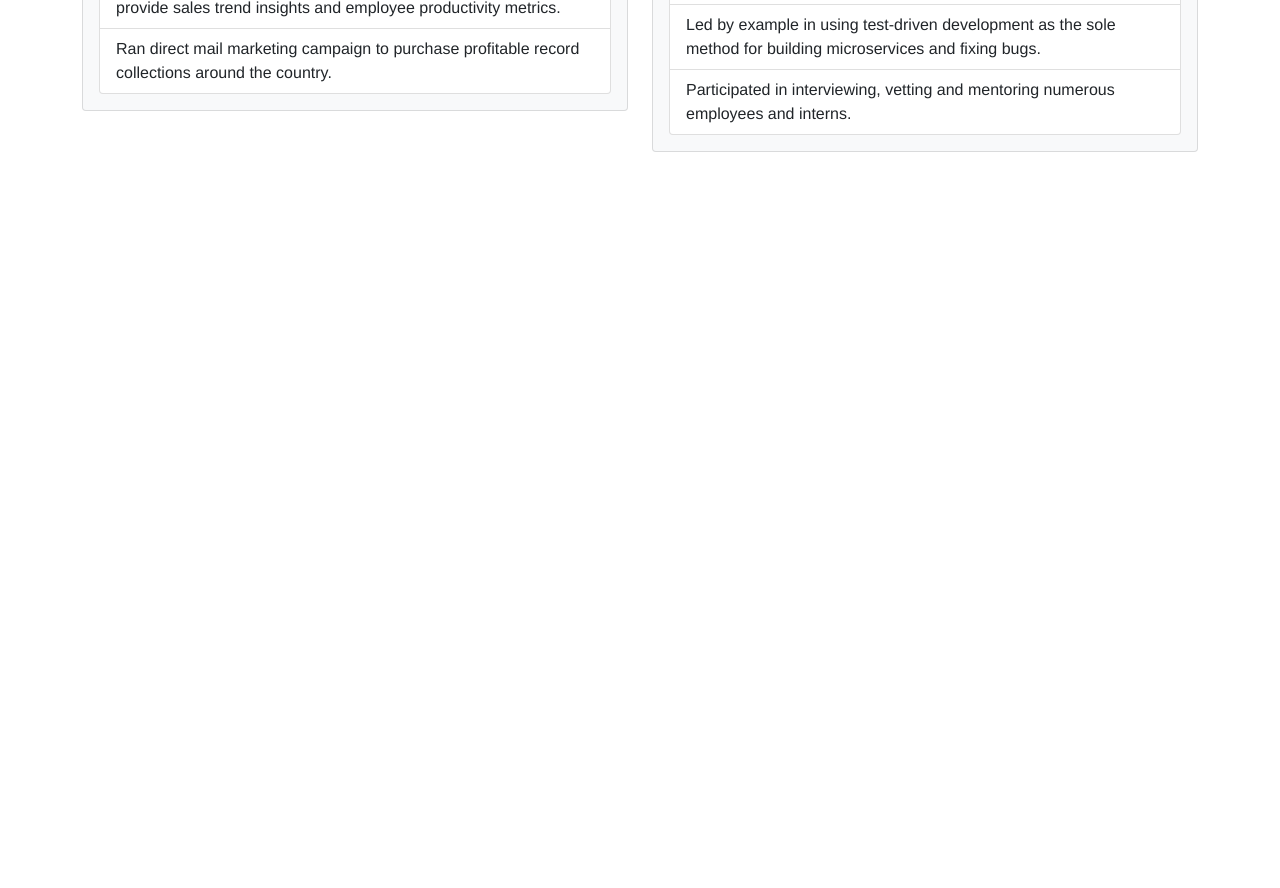
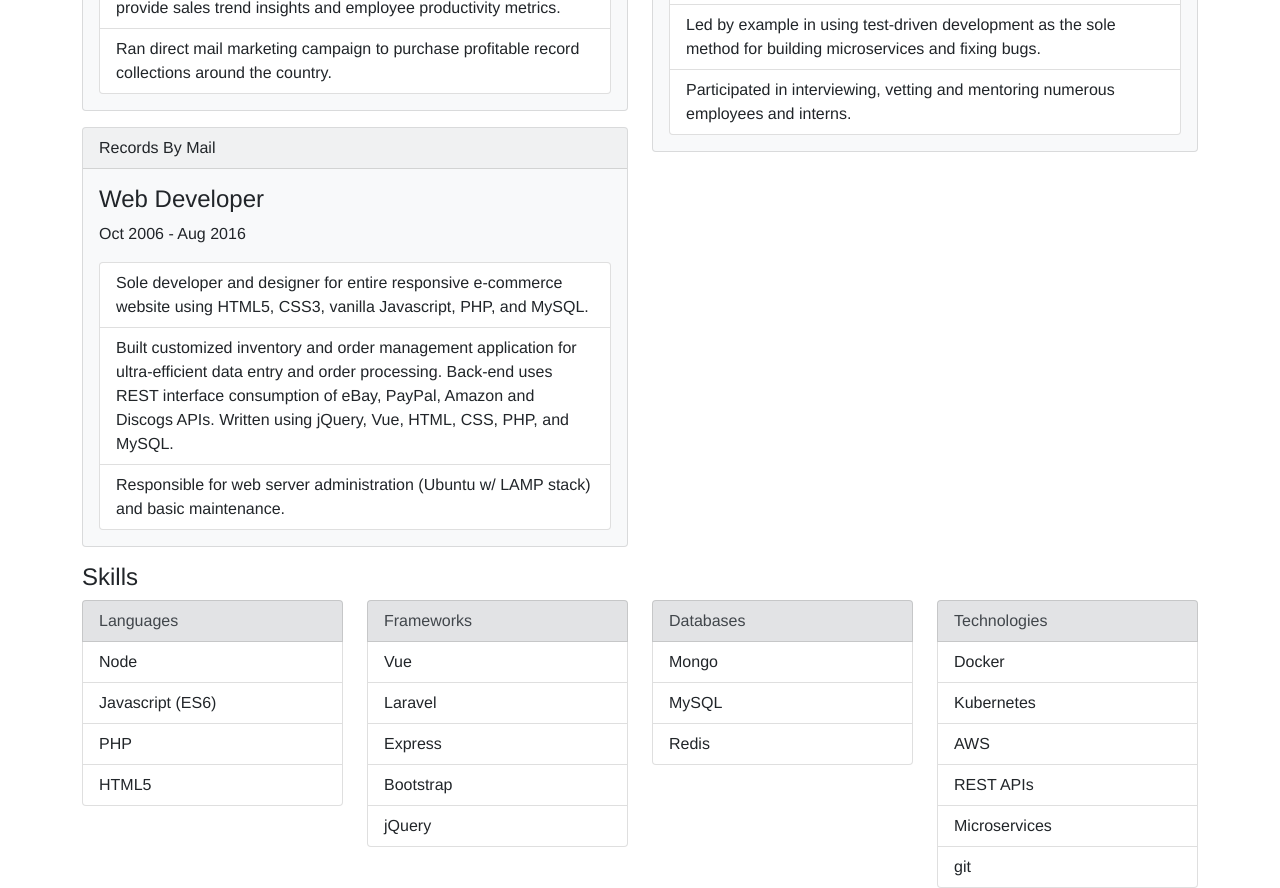
Before and after one commit to timzagelow/resume, a Vue app: page / in a window 1280 px wide. Shown: the part 600-1488 px from the top of the page. Before the commit the page ends 800 px from the top, so only its background shows below. Built offline with nearby package versions, Linux system fonts and the light colour scheme.

Commit message:
add skills and more experience

```diff
--- a/src/App.vue
+++ b/src/App.vue
@@ -13,6 +13,10 @@
           <experience></experience>
         </b-col>
       </b-row>
+
+
+      <h4>Skills</h4>
+      <skills></skills>
     </b-container>
   </div>
 </template>
@@ -20,12 +24,13 @@
 <script>
 
 import Experience from "./components/Experience";
-// import Experience from './components/Experience.vue';
+import Skills from "./components/Skills";
 
 export default {
   name: 'App',
   components: {
-    Experience
+    Experience,
+    Skills,
   },
   created() {
     document.title = "Tim Zagelow";
--- a/src/components/Experience.vue
+++ b/src/components/Experience.vue
@@ -1,12 +1,12 @@
 <template>
   <div>
-    <b-row>
-      <b-col>
-        <b-card
+        <b-row>
+          <b-col sm="6">
+            <b-card
         header="Records By Mail"
         title="Full Stack Developer"
-        class="mb-2"
-        bg-variant="light">
+        bg-variant="light"
+        class="mb-3">
           <b-card-text>
           Feb 2019 - Present
           </b-card-text>
@@ -30,14 +30,35 @@
 
           </b-list-group>
         </b-card>
-      </b-col>
 
-      <b-col>
+<b-card
+        header="Records By Mail"
+        title="Web Developer"
+        bg-variant="light"
+        class="mb-3">
+          <b-card-text>
+          Oct 2006 - Aug 2016
+          </b-card-text>
+
+          <b-list-group>
+            <b-list-group-item>
+              Sole developer and designer for entire responsive e-commerce website using HTML5, CSS3, vanilla Javascript, PHP, and MySQL.
+            </b-list-group-item>
+            <b-list-group-item>
+              Built customized inventory and order management application for ultra-efficient data entry and order processing. Back-end uses REST interface consumption of eBay, PayPal, Amazon and Discogs APIs. Written using jQuery, Vue, HTML, CSS, PHP, and MySQL.
+            </b-list-group-item>
+            <b-list-group-item>
+              Responsible for web server administration (Ubuntu w/ LAMP stack) and basic maintenance.
+            </b-list-group-item>
+          </b-list-group>
+        </b-card>
+          </b-col>
+          <b-col sm="6">
         <b-card
         header="Compli / KPA"
         title="Lead Software Engineer"
-        class="mb-2"
-        bg-variant="light">
+        bg-variant="light"
+        class="mb-3">
           <b-card-text>
           Aug 2016 - Feb 2019
           </b-card-text>
@@ -63,8 +84,9 @@
             </b-list-group-item>
           </b-list-group>
         </b-card>
-      </b-col>
-    </b-row>
+          </b-col>
+        </b-row>
+
   </div>
 </template>
 
--- /dev/null
+++ b/src/components/Skills.vue
@@ -0,0 +1,56 @@
+<template>
+  <div>
+      <b-row>
+          <b-col>
+            <b-list-group>
+                <b-list-group-item variant="secondary">Languages</b-list-group-item>
+                <b-list-group-item>Node</b-list-group-item>
+                <b-list-group-item>Javascript (ES6)</b-list-group-item>
+                <b-list-group-item>PHP</b-list-group-item>
+                <b-list-group-item>HTML5</b-list-group-item>
+            </b-list-group>
+          </b-col>
+
+          <b-col>
+            <b-list-group>
+                <b-list-group-item variant="secondary">Frameworks</b-list-group-item>
+                <b-list-group-item>Vue</b-list-group-item>
+                <b-list-group-item>Laravel</b-list-group-item>
+                <b-list-group-item>Express</b-list-group-item>
+                <b-list-group-item>Bootstrap</b-list-group-item>
+                <b-list-group-item>jQuery</b-list-group-item>
+            </b-list-group>
+          </b-col>
+
+          <b-col>
+            <b-list-group>
+                <b-list-group-item variant="secondary">Databases</b-list-group-item>
+                <b-list-group-item>Mongo</b-list-group-item>
+                <b-list-group-item>MySQL</b-list-group-item>
+                <b-list-group-item>Redis</b-list-group-item>
+            </b-list-group>
+          </b-col>
+
+          <b-col>
+            <b-list-group>
+                <b-list-group-item variant="secondary">Technologies</b-list-group-item>
+                <b-list-group-item>Docker</b-list-group-item>
+                <b-list-group-item>Kubernetes</b-list-group-item>
+                <b-list-group-item>AWS</b-list-group-item>
+                <b-list-group-item>REST APIs</b-list-group-item>
+                <b-list-group-item>Microservices</b-list-group-item>
+                <b-list-group-item>git</b-list-group-item>
+            </b-list-group>
+          </b-col>
+      </b-row>
+  </div>
+</template>
+
+<script>
+export default {
+  name: 'Skills',
+}
+</script>
+
+<style>
+</style>
```
